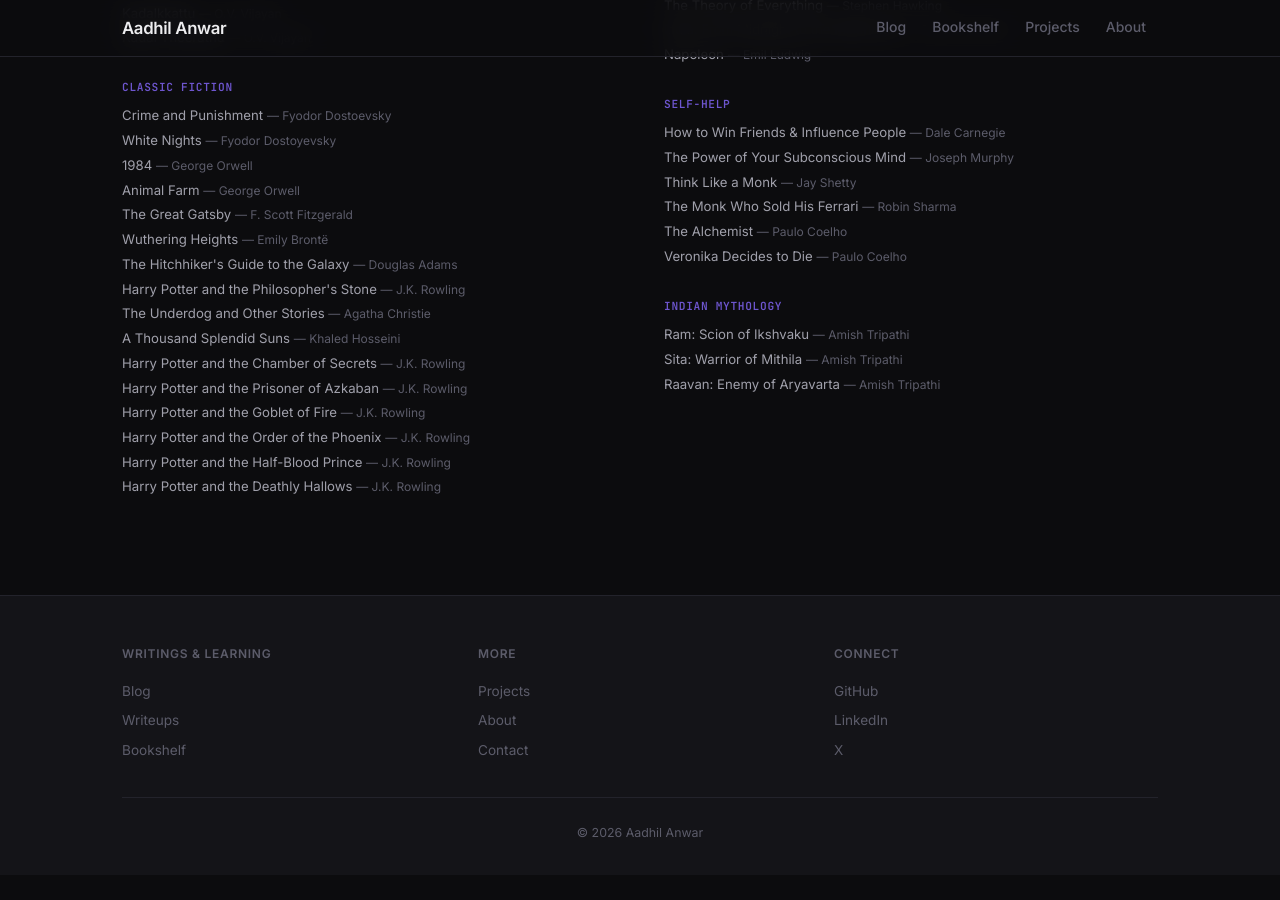
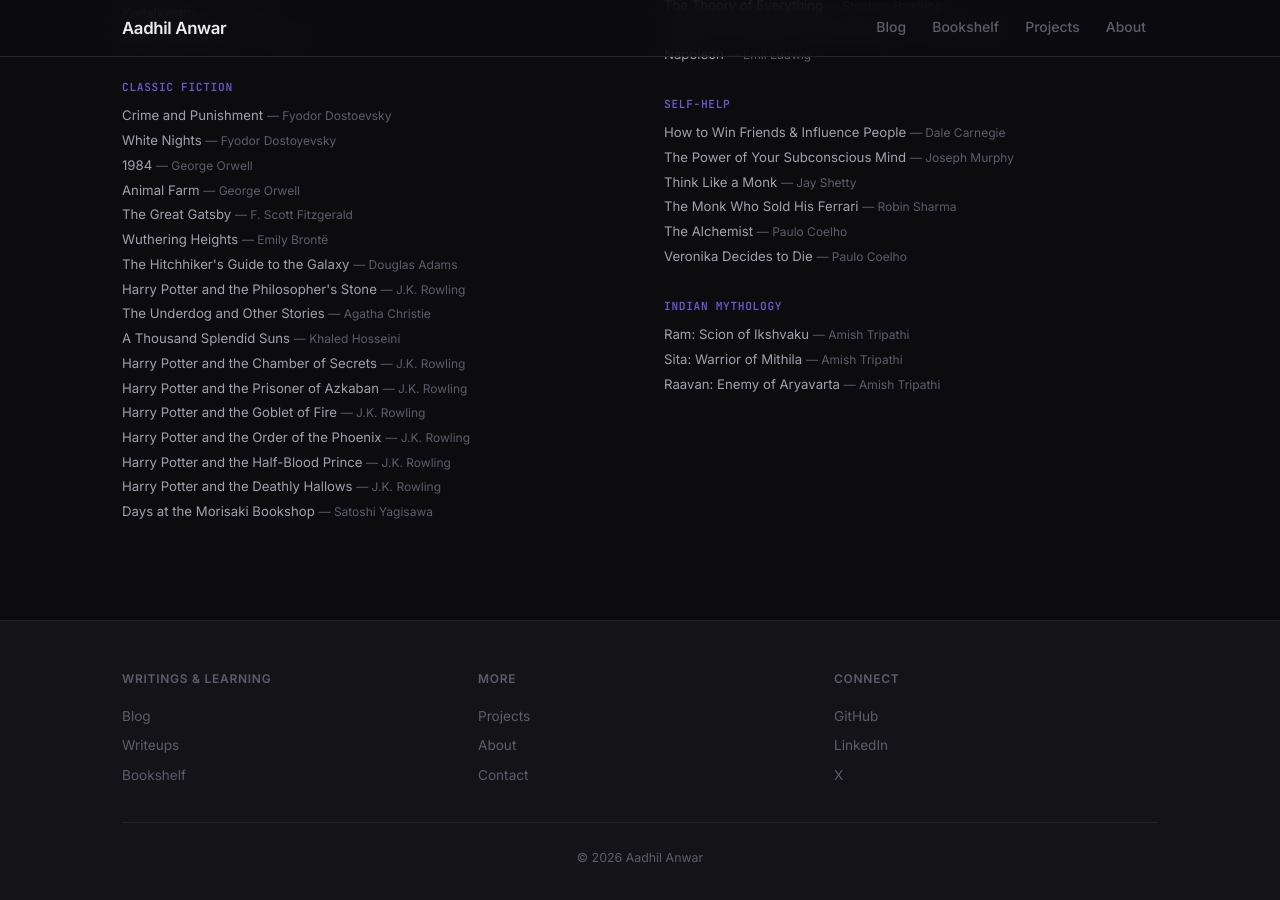
Before and after one commit to aadhil-anwer/port-new, a Jekyll site: the page built from bookshelf.html, in a window 1280 px wide and 900 px high, scrolled down 1005 px. Built offline with Jekyll 4.4.1, drawn with Linux system fonts in a browser that asks for light colours; before the commit the page ends 1880 px from its top, so only the background shows below that.

Commit message:
add Days at the Morisaki Bookshop to bookshelf
Co-Authored-By: Claude Opus 4.8 <noreply@anthropic.com>

```diff
--- a/_data/books.yml
+++ b/_data/books.yml
@@ -407,3 +407,9 @@
   author: Emil Ludwig
   category: non-technical
   subcategory: Non-Fiction & Memoir
+
+# Classic Fiction
+- title: "Days at the Morisaki Bookshop"
+  author: Satoshi Yagisawa
+  category: non-technical
+  subcategory: Classic Fiction
```
